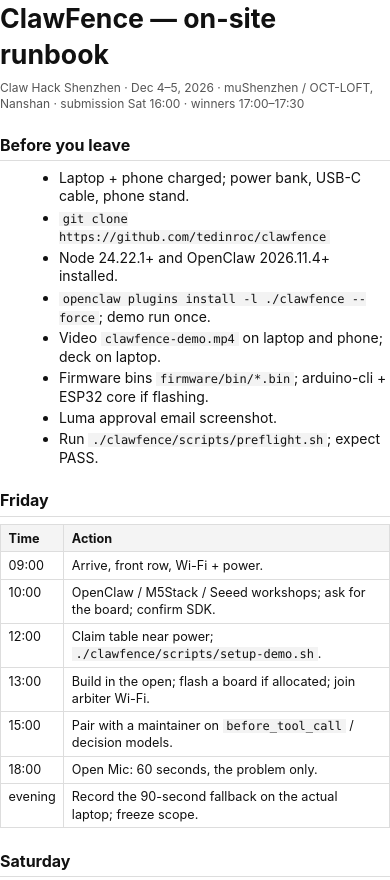
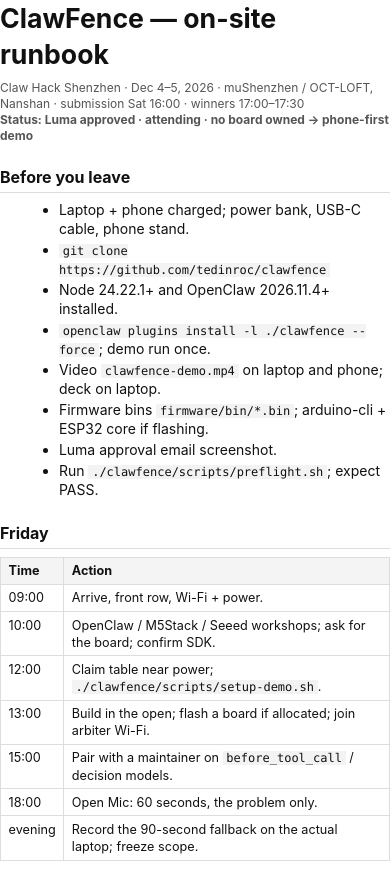
Before and after one commit to tedinroc/clawfence, a website: page demo/runbook.html in a window 390 px wide. Shown: the top 880 px of the page. Drawn offline with Linux system fonts and the light colour scheme.

Commit message:
Runbook: approved, phone-first

```diff
--- a/demo/runbook.html
+++ b/demo/runbook.html
@@ -12,7 +12,7 @@ ul{margin:1mm 0 2mm 5mm}li{margin:0.6mm 0}
 .note{border-left:3px solid #d33;padding:2mm 3mm;background:#fafafa;margin:3mm 0;font-size:9.5pt}
 </style></head><body>
 <h1>ClawFence — on-site runbook</h1>
-<div class="meta">Claw Hack Shenzhen · Dec 4–5, 2026 · muShenzhen / OCT-LOFT, Nanshan · submission Sat 16:00 · winners 17:00–17:30</div>
+<div class="meta">Claw Hack Shenzhen · Dec 4–5, 2026 · muShenzhen / OCT-LOFT, Nanshan · submission Sat 16:00 · winners 17:00–17:30<br><b>Status: Luma approved · attending · no board owned → phone-first demo</b></div>
 
 <h2>Before you leave</h2>
 <ul>
```
Also changed, not shown: 1 other file.
